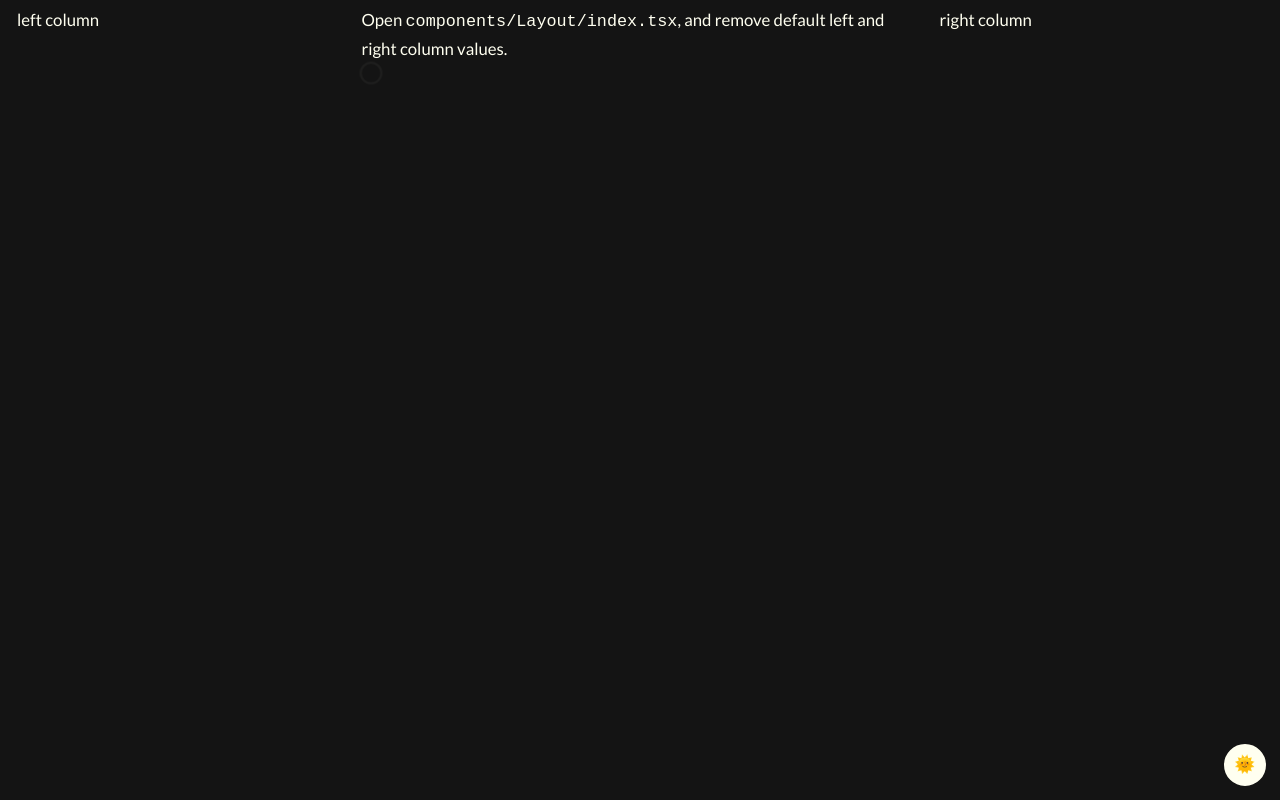
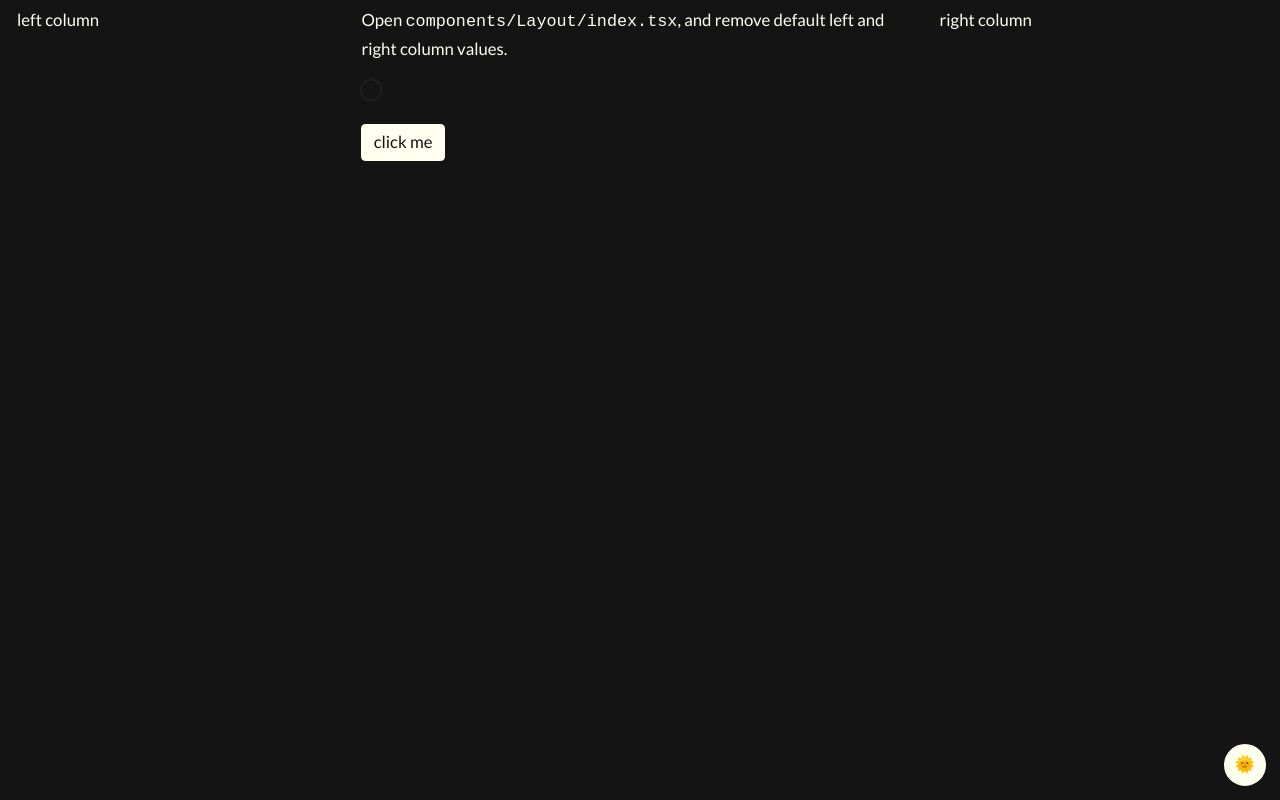
Before and after one commit to abdus/opp-cal, a Next.js app: page / in a window 1280 px wide. Built offline with nearby package versions, Linux system fonts and the light colour scheme.

Commit message:
style: default styles for button

```diff
--- a/pages/index.tsx
+++ b/pages/index.tsx
@@ -14,9 +14,12 @@ export default function Home() {
         <code>components/Layout/index.tsx</code>
         , and remove default left
         and right column values.
-        <div>
+        <p>
           <Loader />
-        </div>
+        </p>
+        <p>
+          <button type="button">click me</button>
+        </p>
       </Layout>
     </>
   );
--- a/styles/globals.css
+++ b/styles/globals.css
@@ -37,11 +37,25 @@ a {
 }
 
 button {
+  padding: 0.3rem 0.8rem;
+  color: var(--background);
+  font: inherit;
+  background-color: var(--foreground);
+  border: 1px solid var(--foreground);
+  border-radius: 0.3rem;
+  cursor: pointer;
+  transition: 0.3s ease color, 0.3s ease background-color;
+}
+
+button:hover {
   color: var(--foreground);
   background-color: var(--background);
-  border: 1px solid var(--foreground);
 }
 
 * {
   box-sizing: border-box;
 }
+
+* {
+  box-sizing: border-box;
+}
```
